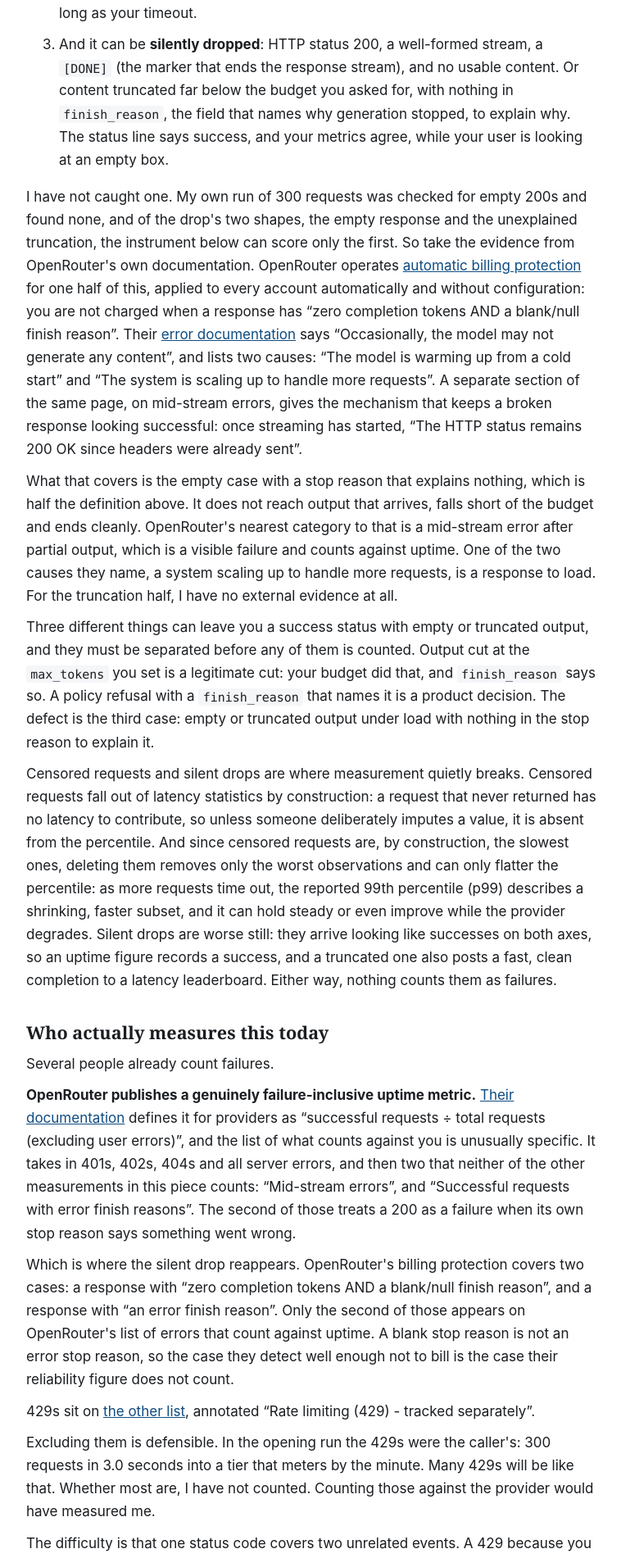
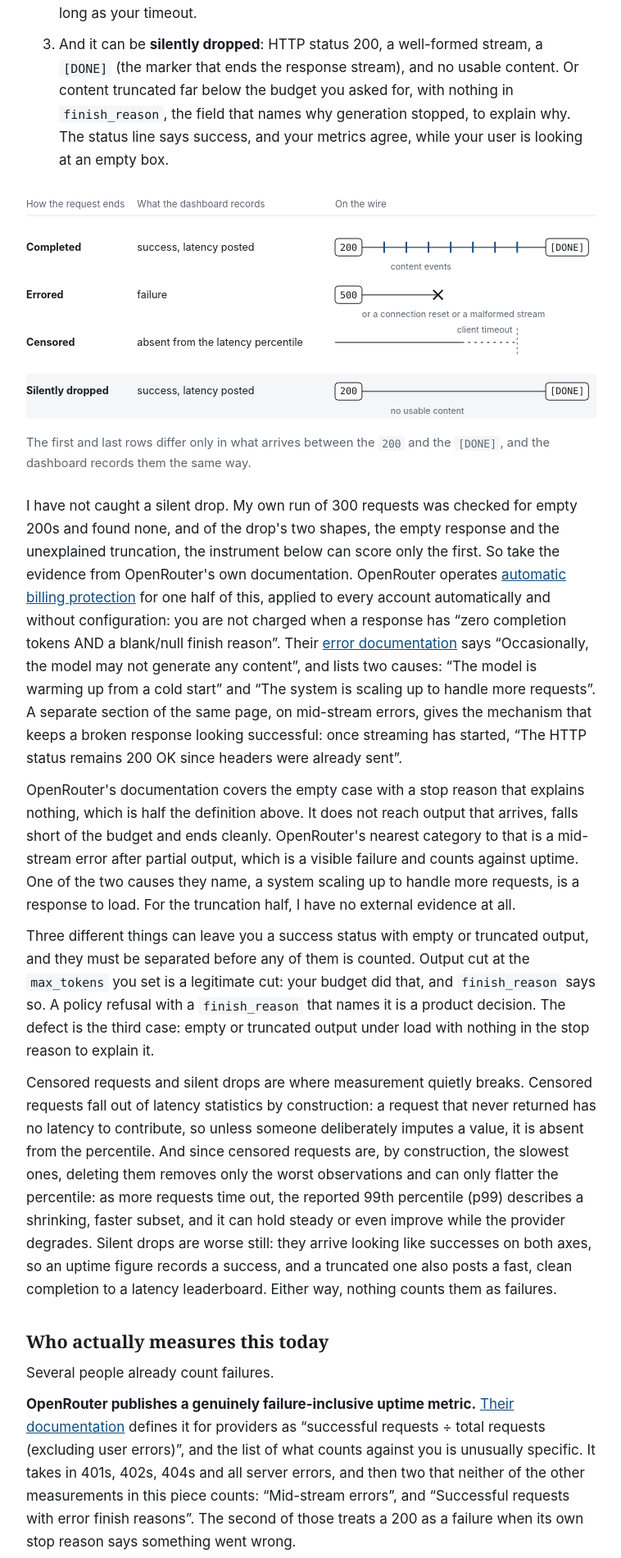
Before and after one commit to percentes/percentes.github.io, a Jekyll site: the page built from _posts/2026-08-31-the-failure-your-dashboard-cannot-see.md, in a window 1280 px wide. Shown: the part 2399-4300 px from the top of the page at 82% size, without its empty margins (260-1018 px from the left). Built offline with Jekyll 4.4.1, drawn with Linux system fonts in a browser that asks for light colours; some of the changed text lies outside the part shown.

Commit message:
site: add outcome figure, describe 429 class

```diff
--- /dev/null
+++ b/_includes/fig-outcomes.html
@@ -0,0 +1,67 @@
+<figure class="fig">
+<div class="fig-scroll">
+<svg viewBox="0 0 720 296" role="img" aria-labelledby="fig1-title" aria-describedby="fig1-desc" font-size="13">
+<title id="fig1-title">How a request ends, and what the dashboard records for each</title>
+<desc id="fig1-desc">A table drawn as four timelines. Completed: status 200, content events, then the [DONE] marker; the dashboard records a success with its latency. Errored: status 500, a connection reset, or a malformed stream; the dashboard records a failure. Censored: the client gives up at its timeout and what happened is unknown; the dashboard posts no latency for it, so it is absent from the latency percentile. Silently dropped: status 200, no usable content, then the [DONE] marker; the dashboard records a success with its latency, the same as a completion.</desc>
+<g font-size="12" style="fill:var(--muted, #7b8590)">
+<text x="0" y="20">How the request ends</text>
+<text x="140" y="20">What the dashboard records</text>
+<text x="390" y="20">On the wire</text>
+</g>
+<line x1="0" y1="30" x2="720" y2="30" style="stroke:var(--rule, #9aa3ad)" stroke-width="1"/>
+<rect x="0" y="230" width="720" height="56" rx="4" style="fill:var(--code-bg, rgba(127,127,127,0.15))"/>
+<g font-weight="700" fill="currentColor">
+<text x="0" y="74">Completed</text>
+<text x="0" y="134">Errored</text>
+<text x="0" y="194">Censored</text>
+<text x="0" y="256">Silently dropped</text>
+</g>
+<g fill="currentColor">
+<text x="140" y="74">success, latency posted</text>
+<text x="140" y="134">failure</text>
+<text x="140" y="194">absent from the latency percentile</text>
+<text x="140" y="256">success, latency posted</text>
+</g>
+<g style="stroke:var(--muted, #7b8590)" stroke-width="1.5">
+<line x1="424" y1="70" x2="656" y2="70"/>
+<line x1="424" y1="130" x2="520" y2="130"/>
+<line x1="390" y1="190" x2="550" y2="190"/>
+<line x1="550" y1="190" x2="620" y2="190" stroke-dasharray="3 5"/>
+<line x1="424" y1="252" x2="656" y2="252"/>
+</g>
+<g style="stroke:var(--accent, #3b82c4)" stroke-width="2">
+<line x1="452" y1="63" x2="452" y2="77"/>
+<line x1="480" y1="63" x2="480" y2="77"/>
+<line x1="508" y1="63" x2="508" y2="77"/>
+<line x1="536" y1="63" x2="536" y2="77"/>
+<line x1="564" y1="63" x2="564" y2="77"/>
+<line x1="592" y1="63" x2="592" y2="77"/>
+<line x1="620" y1="63" x2="620" y2="77"/>
+</g>
+<g stroke="currentColor" stroke-width="2">
+<line x1="514" y1="124" x2="526" y2="136"/>
+<line x1="526" y1="124" x2="514" y2="136"/>
+</g>
+<line x1="620" y1="172" x2="620" y2="208" style="stroke:var(--muted, #7b8590)" stroke-width="1" stroke-dasharray="3 3"/>
+<g font-family="ui-monospace, SFMono-Regular, Menlo, Consolas, monospace" font-size="12">
+<rect x="390" y="59" width="34" height="22" rx="4" style="fill:var(--bg, #ffffff);stroke:var(--ink, #1a1d21)" stroke-width="1"/>
+<text x="407" y="74" text-anchor="middle" style="fill:var(--ink, #1a1d21)">200</text>
+<rect x="656" y="59" width="54" height="22" rx="4" style="fill:var(--bg, #ffffff);stroke:var(--ink, #1a1d21)" stroke-width="1"/>
+<text x="683" y="74" text-anchor="middle" style="fill:var(--ink, #1a1d21)">[DONE]</text>
+<rect x="390" y="119" width="34" height="22" rx="4" style="fill:var(--bg, #ffffff);stroke:var(--ink, #1a1d21)" stroke-width="1"/>
+<text x="407" y="134" text-anchor="middle" style="fill:var(--ink, #1a1d21)">500</text>
+<rect x="390" y="241" width="34" height="22" rx="4" style="fill:var(--bg, #ffffff);stroke:var(--ink, #1a1d21)" stroke-width="1"/>
+<text x="407" y="256" text-anchor="middle" style="fill:var(--ink, #1a1d21)">200</text>
+<rect x="656" y="241" width="54" height="22" rx="4" style="fill:var(--bg, #ffffff);stroke:var(--ink, #1a1d21)" stroke-width="1"/>
+<text x="683" y="256" text-anchor="middle" style="fill:var(--ink, #1a1d21)">[DONE]</text>
+</g>
+<g font-size="11" style="fill:var(--muted, #7b8590)">
+<text x="424" y="158">or a connection reset or a malformed stream</text>
+<text x="614" y="178" text-anchor="end">client timeout</text>
+<text x="460" y="98">content events</text>
+<text x="460" y="280">no usable content</text>
+</g>
+</svg>
+</div>
+<figcaption>The first and last rows differ only in what arrives between the <code>200</code> and the <code>[DONE]</code>, and the dashboard records them the same way.</figcaption>
+</figure>
--- a/_posts/2026-08-31-the-failure-your-dashboard-cannot-see.md
+++ b/_posts/2026-08-31-the-failure-your-dashboard-cannot-see.md
@@ -114,7 +114,9 @@ other three.
    generation stopped, to explain why. The status line says success, and
    your metrics agree, while your user is looking at an empty box.
 
-I have not caught one. My own run of 300 requests was checked for empty
+{% include fig-outcomes.html %}
+
+I have not caught a silent drop. My own run of 300 requests was checked for empty
 200s and found none, and of the drop's two shapes, the empty response
 and the unexplained truncation, the instrument below can score only the
 first. So take the evidence from OpenRouter's own documentation. OpenRouter
@@ -131,7 +133,7 @@ on mid-stream errors, gives the mechanism that keeps a broken response
 looking successful: once streaming has started, "The HTTP status remains 200
 OK since headers were already sent".
 
-What that covers is the empty case with a stop reason that explains
+OpenRouter's documentation covers the empty case with a stop reason that explains
 nothing, which is half the definition above. It does not reach output that arrives,
 falls short of the budget and ends cleanly. OpenRouter's nearest category to
 that is a mid-stream error after partial output, which is a visible failure
@@ -381,10 +383,10 @@ logged out.
 I am building a measurement instrument that reports failures with the
 same standing as latency. Today, against a mock OpenAI-compatible server
 on a local Kubernetes cluster, it classifies every scheduled request as
-completed, errored, or censored. As of this writing, the client records
-any non-200 status, 429 included, as a generic error; a separately
-labelled throttling class comes with the hosted protocol before any
-provider number is published. The empty case it does catch: a stream
+completed, errored, or censored. The client records a 429 under its own class,
+`status_429`, and every other non-200 status as `status_other`; how a
+refusal is treated beyond that classification is settled by the hosted
+protocol before any provider number is published. The empty case it does catch: a stream
 that reaches `[DONE]` with no content event is errored, under its own
 error label. What it cannot catch is the truncated case, output that
 arrives, falls short of the budget, and stops with nothing explaining why.
--- a/assets/style.css
+++ b/assets/style.css
@@ -96,6 +96,11 @@ table { border-collapse: collapse; width: 100%; margin: 1rem 0; font-size: 0.95r
 th, td { text-align: left; padding: 0.45rem 0.8rem 0.45rem 0; border-bottom: 1px solid var(--rule); }
 th { color: var(--muted); font-weight: 600; }
 
+figure.fig { margin: 1.6rem 0; }
+.fig-scroll { overflow-x: auto; }
+.fig-scroll svg { display: block; width: 100%; min-width: 36rem; height: auto; color: var(--ink); }
+figcaption { color: var(--muted); font-size: 0.92rem; margin-top: 0.5rem; }
+
 blockquote {
   margin: 1rem 0;
   padding-left: 1rem;
```
